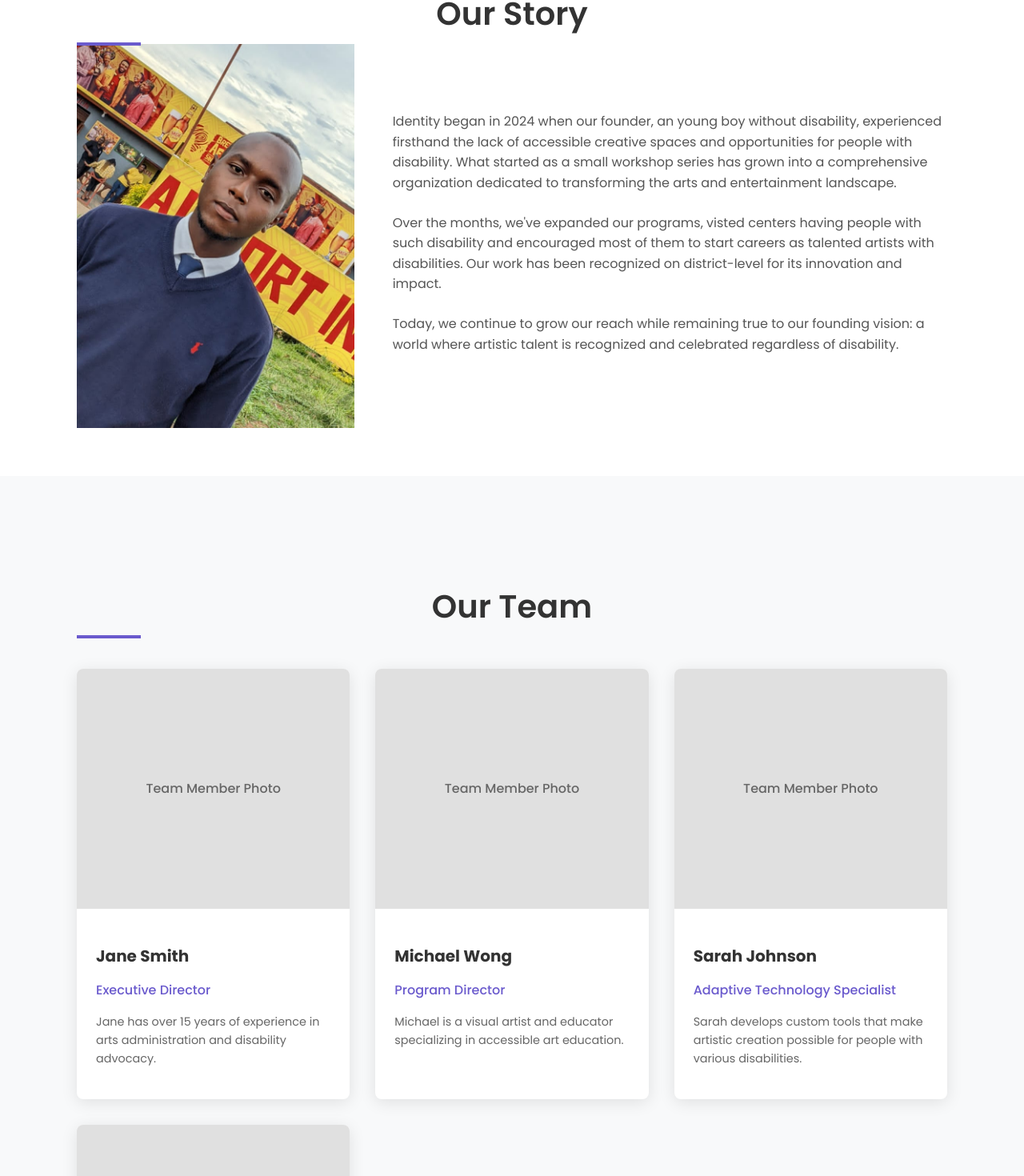
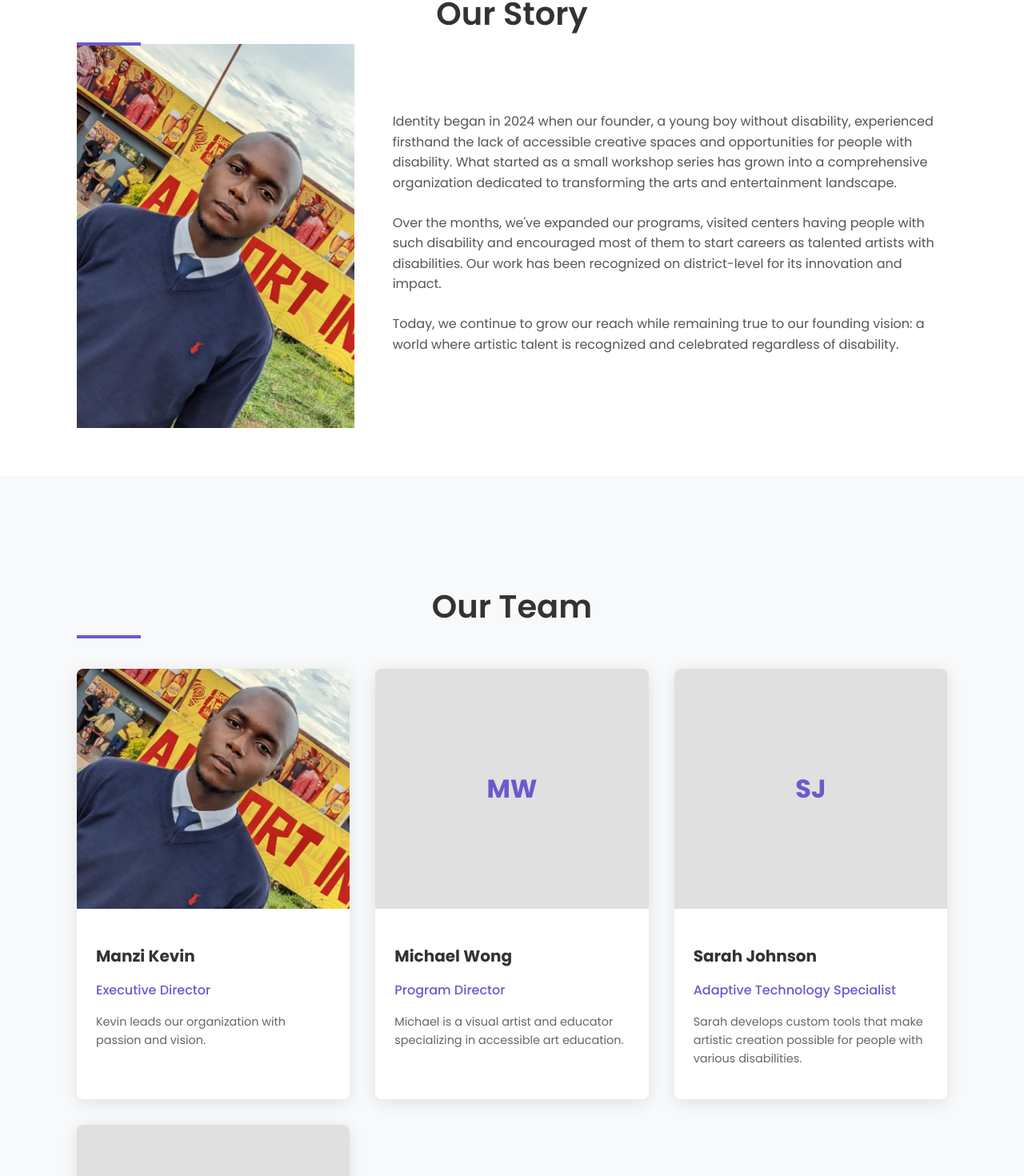
Before and after one commit to Bonaeineza31/Identity, a React (Vite) app in the folder identity/: page /about in a window 1280 px wide. Shown: the part 1590-3060 px from the top of the page at 80% size. Built offline with nearby package versions, Linux system fonts and the light colour scheme.

Commit message:
added photoes

```diff
--- a/identity/components/About.jsx
+++ b/identity/components/About.jsx
@@ -1,9 +1,40 @@
 // pages/About.jsx
 import React from 'react';
 import '../styles/about.css';
-import kevin from '../images/kevin pics.jpg'
+import kevin from '../images/kevin pics.jpg';
+import michael from '../images/michael.jpg';
+// import sarah from '../images/sarah.jpg';
+// import david from '../images/david.jpg';
 
 function About() {
+  // Team members data
+  const teamMembers = [
+    {
+      name: "Manzi Kevin",
+      role: "Executive Director",
+      image: kevin,
+      bio: "Kevin leads our organization with passion and vision."
+    },
+    {
+      name: "Michael Wong",
+      role: "Program Director",
+      // image: michael, // Uncomment when you have the image
+      bio: "Michael is a visual artist and educator specializing in accessible art education."
+    },
+    {
+      name: "Sarah Johnson",
+      role: "Adaptive Technology Specialist",
+      // image: sarah, // Uncomment when you have the image
+      bio: "Sarah develops custom tools that make artistic creation possible for people with various disabilities."
+    },
+    {
+      name: "David Rodriguez",
+      role: "Community Outreach",
+      // image: david, // Uncomment when you have the image
+      bio: "David builds partnerships with organizations to expand our reach and impact."
+    }
+  ];
+
   return (
     <div className="about-page">
       <section className="about-hero">
@@ -71,20 +102,19 @@ function About() {
           <div className="story-content">
             <div className="story-image">
               <div className="image-placeholder">
-                <img src={kevin}/>
-                {/* <span>kevin</span> */}
+                <img src={kevin} alt="Founder" />
               </div>
             </div>
             <div className="story-text">
               <p>
-                Identity began in 2024 when our founder, an young boy without  disability,
+                Identity began in 2024 when our founder, a young boy without disability,
                 experienced firsthand the lack of accessible creative spaces and opportunities for people with disability.
                 What started as a small workshop series has grown into a comprehensive organization
                 dedicated to transforming the arts and entertainment landscape.
               </p>
               <p>
-                Over the months, we've expanded our programs, visted centers having people with such disability
-                 and encouraged most of them to start  careers  as talented artists with disabilities.
+                Over the months, we've expanded our programs, visited centers having people with such disability
+                and encouraged most of them to start careers as talented artists with disabilities.
                 Our work has been recognized on district-level for its innovation and impact.
               </p>
               <p>
@@ -100,18 +130,20 @@ function About() {
         <div className="container">
           <h2 className="section-heading text-center">Our Team</h2>
           <div className="team-grid">
-            {/* Team member cards with placeholders for images */}
-            {[
-              { name: "Jane Smith", role: "Executive Director", bio: "Jane has over 15 years of experience in arts administration and disability advocacy." },
-              { name: "Michael Wong", role: "Program Director", bio: "Michael is a visual artist and educator specializing in accessible art education." },
-              { name: "Sarah Johnson", role: "Adaptive Technology Specialist", bio: "Sarah develops custom tools that make artistic creation possible for people with various disabilities." },
-              { name: "David Rodriguez", role: "Community Outreach", bio: "David builds partnerships with organizations to expand our reach and impact." }
-            ].map((member, index) => (
+            {teamMembers.map((member, index) => (
               <div key={index} className="team-card card">
                 <div className="team-image">
-                  <div className="image-placeholder">
-                    <span>Team Member Photo</span>
-                  </div>
+                  {member.image ? (
+                    <img
+                      src={member.image}
+                      alt={`${member.name} - ${member.role}`}
+                      className="team-member-img"
+                    />
+                  ) : (
+                    <div className="image-placeholder">
+                      <span>{member.name.split(' ').map(n => n[0]).join('')}</span>
+                    </div>
+                  )}
                 </div>
                 <div className="team-info">
                   <h3>{member.name}</h3>
@@ -128,7 +160,7 @@ function About() {
         <div className="container">
           <h2 className="section-heading text-center">Our Partners</h2>
           <p className="partners-intro">
-            We collaborate with a diverse network of organizations committed to inclusive arts and accessibility.
+            We shall be collaborating with a diverse network of organizations committed to inclusive arts and accessibility.
           </p>
           <div className="partners-grid">
             {/* Partner logos placeholders */}
--- a/identity/styles/about.css
+++ b/identity/styles/about.css
@@ -196,3 +196,19 @@
       font-size: 1.1rem;
     }
   }
+  .team-member-img {
+    width: 100%;
+    height: 100%;
+    object-fit: cover;
+  }
+  .team-image .image-placeholder {
+    display: flex;
+    align-items: center;
+    justify-content: center;
+    background-color: #e0e0e0;
+    width: 100%;
+    height: 100%;
+    color: #6a5acd;
+    font-size: 2rem;
+    font-weight: bold;
+  }
```
